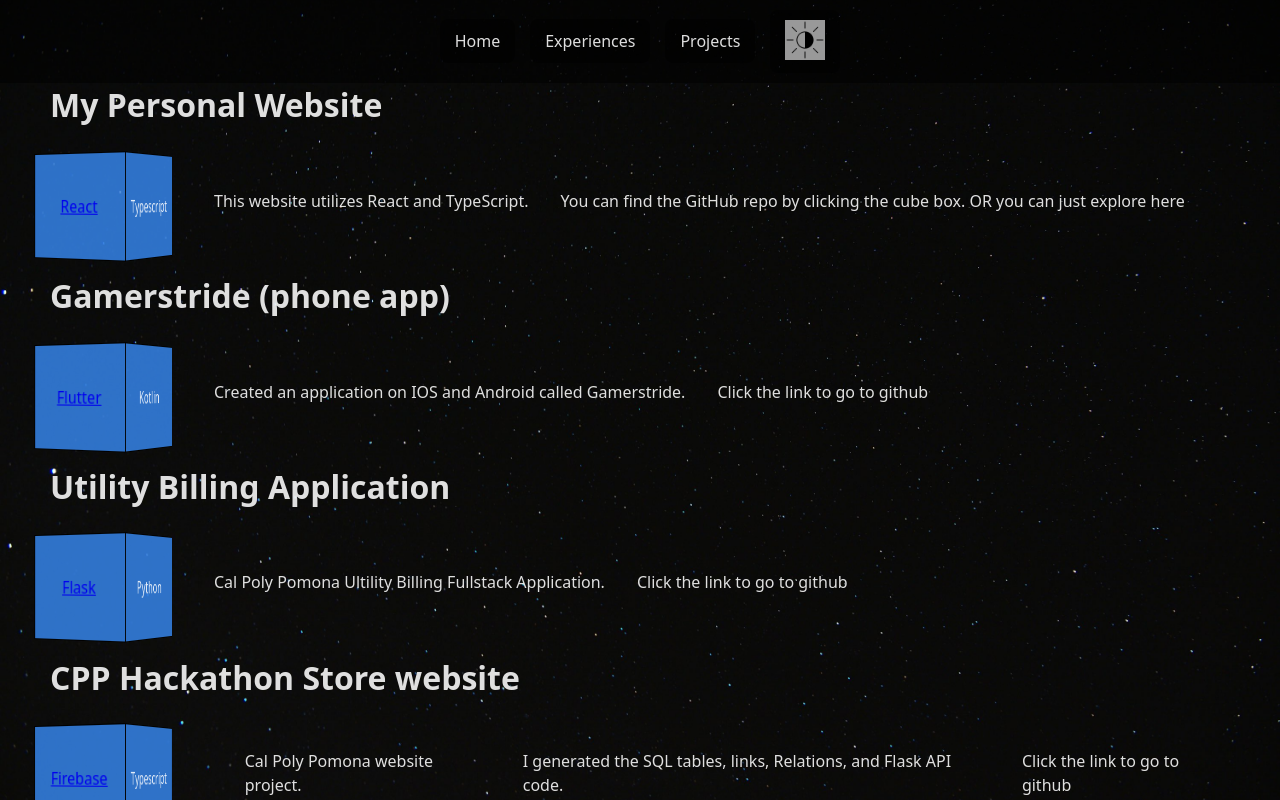
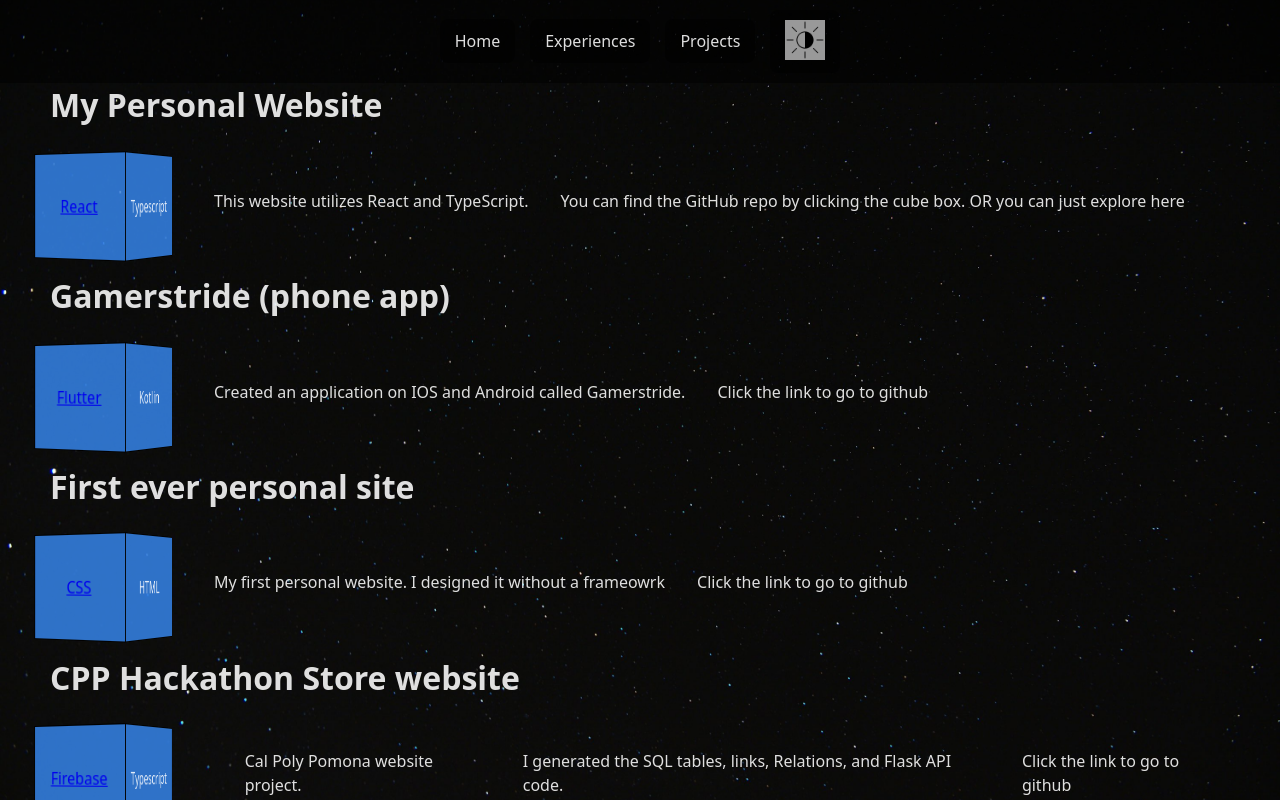
Before and after one commit to NasserA12433/naweb, a React (Vite) app: page /projects in a window 1280 px wide. Built offline with nearby package versions, Linux system fonts and the light colour scheme.

Commit message:
Retitled cube to be about my frist website.

```diff
--- a/src/CurrentProjects.tsx
+++ b/src/CurrentProjects.tsx
@@ -32,13 +32,13 @@ const CurrentProjects = () =>{
 					<p>Created an application on IOS and Android called Gamerstride. </p>
 					<p>Click the link to go to github</p>
 					</div>
-				<h1>Utility Billing Application</h1>
+				<h1>First ever personal site</h1>
 				<div style= {{display:'flex', alignItems:'center',gap:'2rem'}}>
-					<Cube frontFaceContent="Flask" rightFaceContent="Python"
-								leftFaceContent="Python" backFaceContent="Flask"
-								frontFaceLink='https://github.com/CS3650-03-3/UML-Classes-'/>
+					<Cube frontFaceContent="CSS" rightFaceContent="HTML"
+								leftFaceContent="Markup" backFaceContent=" "
+								frontFaceLink='https://github.com/NasserA12433/Personal-Website?tab=readme-ov-file'/>
 					<p> </p>
-					<p>Cal Poly Pomona Ultility Billing Fullstack Application.</p>
+					<p>My first personal website. I designed it without a frameowrk</p>
 					<p>Click the link to go to github</p>
 					</div>
 				<h1>CPP Hackathon Store website</h1>
```
